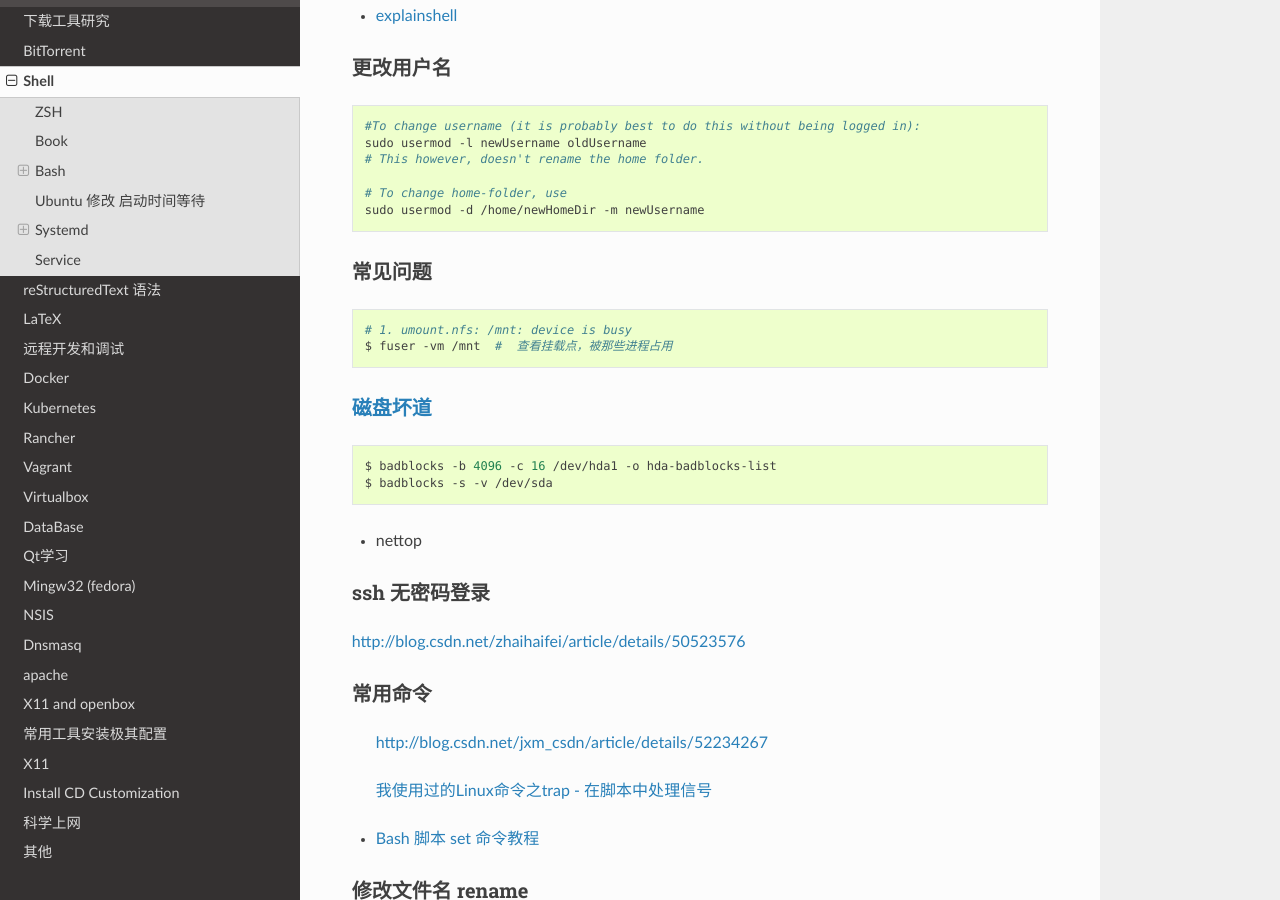
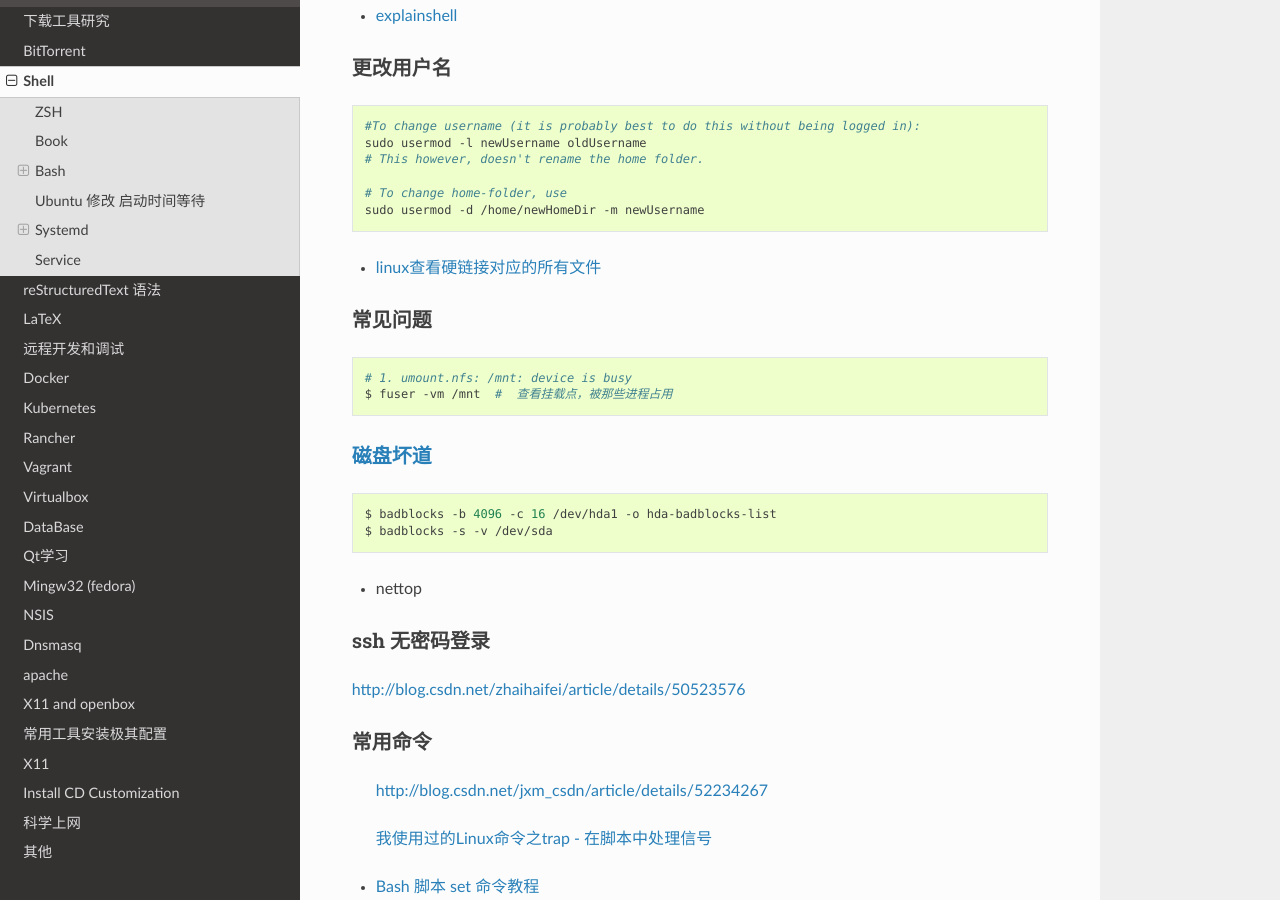
Before and after one commit to my-rds-store/my_space, a Sphinx documentation site: the page built from source/shell/shell.rst, in a window 1280 px wide and 900 px high, scrolled down 498 px. Built offline with Sphinx 7.4.7 and the Read the Docs theme 2.0.0, drawn with Linux system fonts in a browser that asks for light colours.

Commit message:
update ...

```diff
--- a/source/shell/shell.rst
+++ b/source/shell/shell.rst
@@ -38,6 +38,7 @@ Bash
     sudo usermod -d /home/newHomeDir -m newUsername
 
 
+* `linux查看硬链接对应的所有文件 <http://blog.51cto.com/liuqun/1982654>`_
 
 
 常见问题
```
